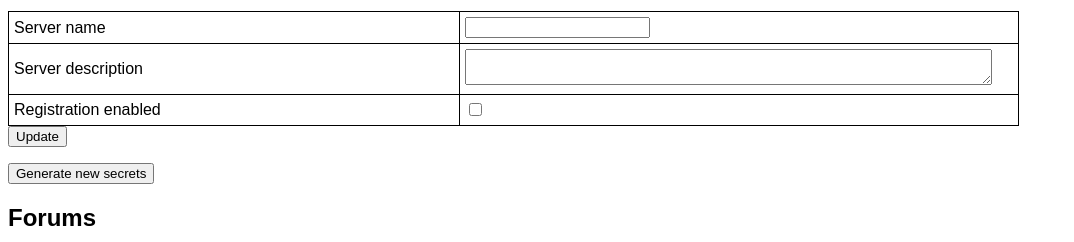
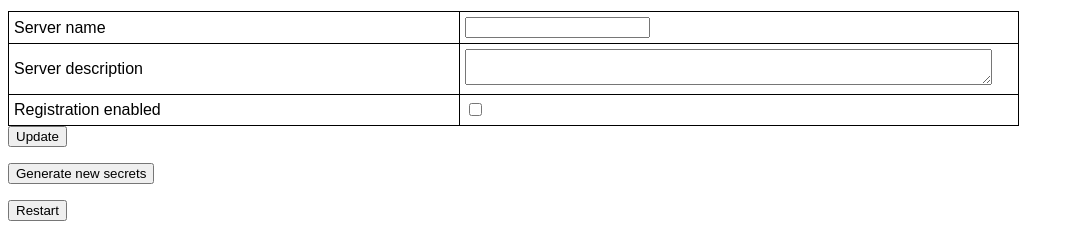
Before and after one commit to Demindiro/agreper, a Flask app: template templates/admin/index.html in a window 1280 px wide. Shown: the part 220-462 px from the top of the page, without its empty margins (0-1074 px from the left). Run offline with Flask 2, Linux system fonts and the light colour scheme; the template is opened without the code that fills it, so the values that code supplies are empty; parts of the project's set-up code (start-up, migrations or seed data) failed here and were passed over.

Commit message:
Add restart button

```diff
--- a/main.py
+++ b/main.py
@@ -491,6 +491,16 @@ def admin_unban_user(user_id):
         flash(str(e), 'error')
     return redirect(url_for('admin'))
 
+@app.route('/admin/restart/', methods = ['POST'])
+def admin_restart():
+    chk, user = _admin_check()
+    if not chk:
+        return user
+
+    restart()
+    return redirect(url_for('admin'))
+
+
 def _admin_check():
     user = get_user()
     if user is None:
--- a/templates/admin/index.html
+++ b/templates/admin/index.html
@@ -27,6 +27,11 @@
 <p>
 <form action=config/new_secrets/ method=post>
 <input type=submit value="Generate new secrets">
+</form>
+</p>
+<p>
+<form action=restart/ method=post>
+<input type=submit value="Restart">
 </form>
 </p>
 <h2>Forums</h2>
```
